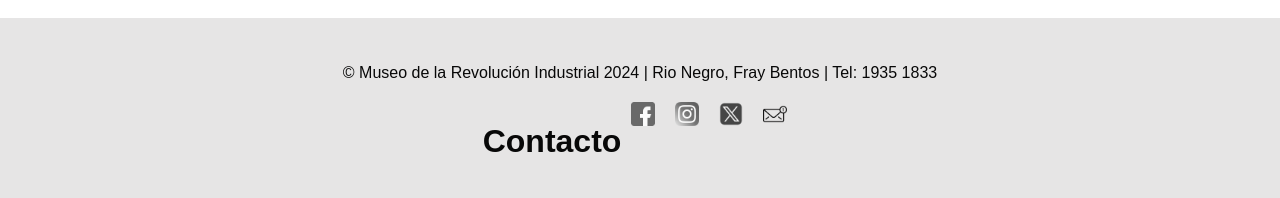
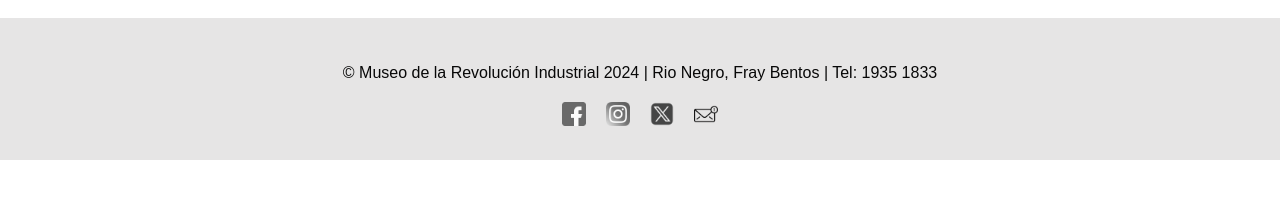
Before and after one commit to Fercho-flash/Fercho-flash.github.io, a plain HTML site: page index.html in a window 1280 px wide. Shown: the part 3811-4009 px from the top of the page. After the commit the page ends 3971 px from the top, so only its background shows below. Drawn offline with Linux system fonts and the light colour scheme.

Commit message:
Update index.html

```diff
--- a/index.html
+++ b/index.html
@@ -118,7 +118,6 @@
     <div class="footer-content">
       <p>&copy; Museo de la Revolución Industrial 2024 | Rio Negro, Fray Bentos | Tel: 1935 1833 </p>
       <div class="footer-icons">
-        <h1>Contacto</h1>
         <a href="https://www.facebook.com/museoanglo" target="_blank">
           <img src="facebook.png" alt="Facebook" class="footer-icon">
         </a>
```
